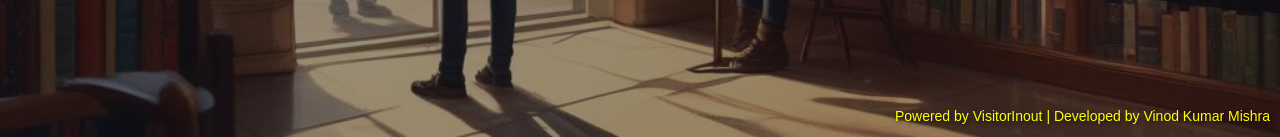
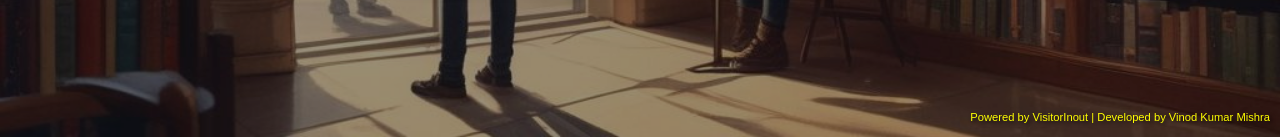
Before and after one commit to mishravk79/visitorinout, a Flask app: page /check_in_out in a window 1280 px wide. Shown: the part 663-800 px from the top of the page. Run offline with Flask 3, Linux system fonts and the light colour scheme; the visitor is signed in with stand-in values (Sample User, id 1); data that the repository does not hold is empty; some libraries are stand-ins or nearby versions.

Commit message:
Update style.css

```diff
--- a/static/css/style.css
+++ b/static/css/style.css
@@ -310,6 +310,9 @@ h5.mt-4 {
     text-decoration: underline; /* Underline on hover */
 }
 
+.footer-link {
+    font-size: 0.8em; /* Adjust the size as needed */
+}
 
 /* Responsive styles */
 @media (max-width: 767px) {
```
